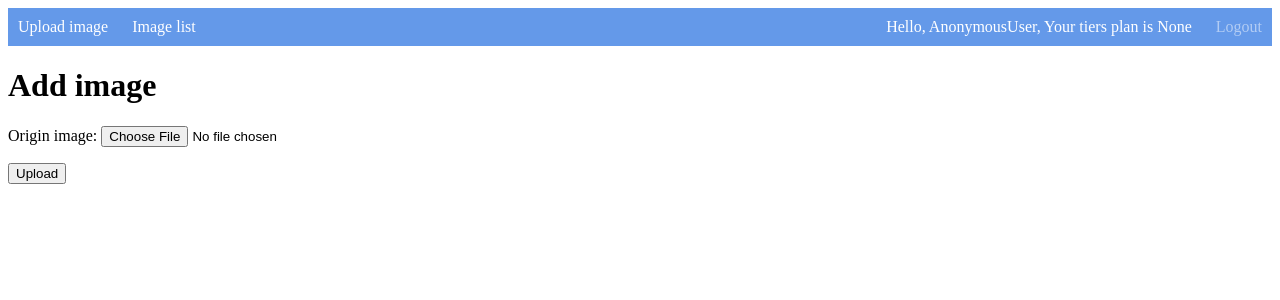
After one commit to OleksandrCherniavskyi/11.Ocean, a Django app: template ocean/sea/templates/sea/upload_image.html in a window 1280 px wide. The commit adds this page. Shown: the top 300 px of the page. Run offline with Django 4.2, Linux system fonts and the light colour scheme; the template is opened without the code that fills it: values that come from a table or form of the project are taken from there, others are empty.

Commit message:
add validations

```diff
--- a/ocean/ocean/settings.py
+++ b/ocean/ocean/settings.py
@@ -11,6 +11,8 @@ https://docs.djangoproject.com/en/4.2/ref/settings/
 """
 import os
 from pathlib import Path
+from django.shortcuts import redirect
+
 
 # Build paths inside the project like this: BASE_DIR / 'subdir'.
 BASE_DIR = Path(__file__).resolve().parent.parent
--- a/ocean/ocean/urls.py
+++ b/ocean/ocean/urls.py
@@ -17,7 +17,13 @@ Including another URLconf
 from django.contrib import admin
 from django.urls import path, include
 
+
+
+
 urlpatterns = [
     path('', include("sea.urls")),
     path('admin/', admin.site.urls),
+
+
+
 ]
--- a/ocean/sea/forms.py
+++ b/ocean/sea/forms.py
@@ -1,14 +1,52 @@
 from django import forms
-
-from .models import Image
-
+from django.core.exceptions import ValidationError
+from django.utils.translation import gettext_lazy as _
+from .models import Image, User
+from django.contrib.auth.forms import UserCreationForm
+from PIL import Image as PILImage
+from django.core.validators import FileExtensionValidator
 
 
 class UploadForm(forms.ModelForm):
     class Meta:
         model = Image
         fields = ['origin_image']
+        validators = [
+            FileExtensionValidator(allowed_extensions=['png', 'jpg']),
+        ]
+
+    def clean_origin_image(self):
+        origin_image = self.cleaned_data.get('origin_image')
+        if origin_image is None:
+            raise ValidationError(_('No chose file.'))
+        # Check if the file size is greater than 50 MB (50 * 1024 * 1024 bytes)
+        max_size = 10 * 1024 * 1024
+        min_size = 0.1  # Minimum file size in bytes
+        min_width = 200
+        min_height = 200
+
+        if origin_image and origin_image.size > max_size:
+            raise ValidationError(_('The file size exceeds the maximum allowed size of 10 MB.'))
+
+        # Check the image dimensions
+        img = PILImage.open(origin_image)
+
+        width, height = img.size
+        if width < min_width or height < min_height:
+            raise ValidationError(_('The image dimensions must be at least 200x200 pixels.'))
+
+        # Check the file size is greater than the minimum (300 bytes)
+        if origin_image.size < min_size:
+            raise ValidationError(_('The file size is less than the minimum allowed size of 300 bytes.'))
+
+        return origin_image
+
 
 class ImageSizeForm(forms.Form):
     width = forms.IntegerField(label='Width', required=True)
     height = forms.IntegerField(label='Height', required=True)
+
+class CreateUserForm(UserCreationForm):
+    class Meta:
+        model = User
+        fields = ['username', 'email', 'password1', 'password2']
--- /dev/null
+++ b/ocean/sea/static/sea/navbar.css
@@ -0,0 +1,44 @@
+/* navbar.css */
+
+/* Styles for the navbar container */
+.mybar {
+    background-color: #6499E9;
+    overflow: hidden;
+    color: white;
+}
+
+/* Styles for the left side of the navbar */
+.navbar-left-side {
+    float: left;
+}
+
+/* Styles for navbar links */
+.nav-link {
+    color: white;
+    text-decoration: none;
+    padding: 10px;
+    display: inline-block;
+}
+
+/* Styles for disabled links */
+.disabled {
+    opacity: 0.5;
+    padding: 10px;
+    display: inline-block;
+    text-decoration: none;
+
+
+}
+
+/* Styles for the right side of the navbar */
+.navbar-right-side {
+    float: right;
+}
+
+/* Styles for the status section */
+.status {
+    display: inline-block;
+    padding: 10px;
+}
+
+/* Additional styles as needed */
--- a/ocean/sea/templates/navbar.html
+++ b/ocean/sea/templates/navbar.html
@@ -1,14 +1,17 @@
-<nav class="navbar navbar-expand-lg navbar-light bg-light">
-  <a class="navbar-brand" href="#">Navbar</a>
-  <button class="navbar-toggler" type="button" data-toggle="collapse" data-target="#navbarNavAltMarkup" aria-controls="navbarNavAltMarkup" aria-expanded="false" aria-label="Toggle navigation">
-    <span class="navbar-toggler-icon"></span>
-  </button>
-  <div class="collapse navbar-collapse" id="navbarNavAltMarkup">
-    <div class="navbar-nav">
-      <a class="nav-item nav-link active" href="#">Home <span class="sr-only">(current)</span></a>
-      <a class="nav-item nav-link" href="{% url 'upload_image' %}">Upload image</a>
-      <a class="nav-item nav-link" href="{% url 'image_list' %}">Image list</a>
-      <a class="nav-item nav-link disabled" href="{% url 'logout' %}">Logout</a>
+{% load static %}
+
+<link rel="stylesheet" type="text/css" href="{% static 'sea/navbar.css' %}">
+
+<div class="mybar">
+    <div class="navbar-left-side">
+        <a class="item nav-link" href="{% url 'upload_image' %}">Upload image</a>
+        <a class="item nav-link" href="{% url 'image_list' %}">Image list</a>
     </div>
-  </div>
-</nav>
+    <div class="navbar-right-side">
+        <div class="status">
+            <span>Hello, {{ request.user }}, </span>
+            <span>Your tiers plan is {{ request.user.groups.first }} </span>
+        </div>
+        <a class="item nav-link disabled" href="{% url 'logout' %}">Logout</a>
+    </div>
+</div>
--- /dev/null
+++ b/ocean/sea/templates/sea/upload_image.html
@@ -0,0 +1,18 @@
+{% extends "layout.html" %}
+{% load static %}
+{% block head %}
+    <link rel="stylesheet" type="text/css" href="{% static 'sea/upload_image.css' %}">
+{% endblock %}
+{% block body %}
+<div class="container">
+    <h1>Add image</h1>
+    <form method="post" enctype="multipart/form-data">
+        {% csrf_token %}
+        {{ form.as_p }}
+
+
+            <input type="submit" value="Upload">
+
+    </form>
+</div>
+{% endblock %}
--- a/ocean/sea/urls.py
+++ b/ocean/sea/urls.py
@@ -1,21 +1,23 @@
-
 from django.urls import path
 from django.conf import settings
 from django.conf.urls.static import static
-from .views import upload_image, image_list, success, index, login_view, logout_view
+from .views import upload_image, image_list,  registerPage, login_view, logout_view, index
 
 
 urlpatterns = [
-    path('', index, name="index"),
+
+    path('', index, name='index'),
     path('login', login_view, name='login'),
     path('logout/', logout_view, name='logout'),
-    #path('register/', registerPage, name='register'),
+    path('register/', registerPage, name='register'),
 
     path('upload_image', upload_image, name='upload_image'),
     path('image_list', image_list, name='image_list'),
-    path('success', success, name='success'),
+
+
 
 ]
+
 
 if settings.DEBUG:
     urlpatterns += static(settings.MEDIA_URL,
```
Also changed, not shown: ocean/sea/static/sea/image_list.css (added, +27 -0 lines), ocean/sea/static/sea/upload_image.css (added, +53 -0 lines), ocean/sea/templates/login.html (deleted, +0 -15 lines), ocean/sea/templates/sea/image_list.html (renamed from ocean/sea/templates/image_list.html, +5 -5 lines), ocean/sea/templates/sea/login.html (added, +26 -0 lines), ocean/sea/templates/sea/register.html (added, +25 -0 lines), ocean/sea/templates/upload_image.html (deleted, +0 -9 lines), ocean/sea/views.py (+33 -30 lines), ocean/db.sqlite3.
